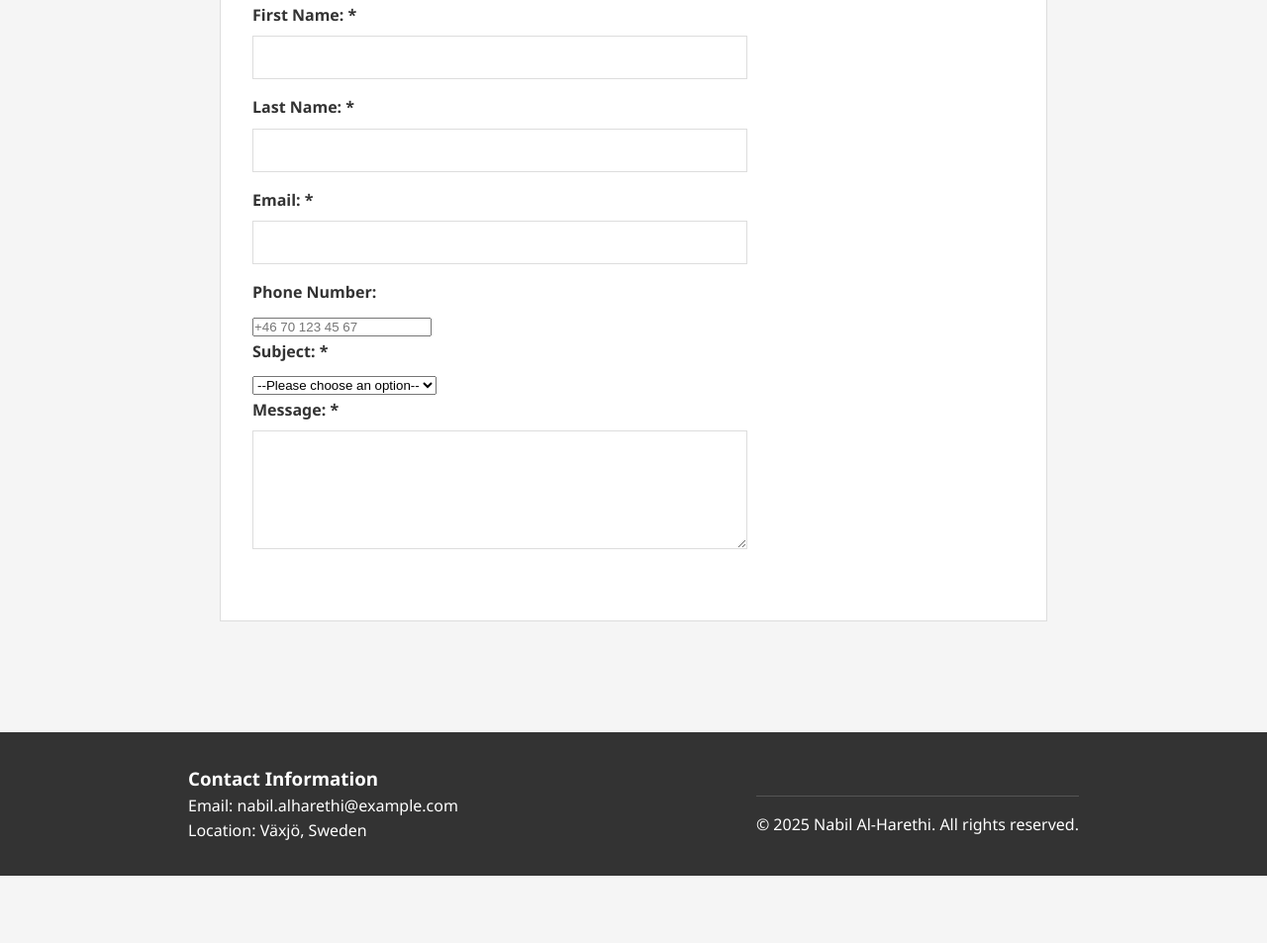
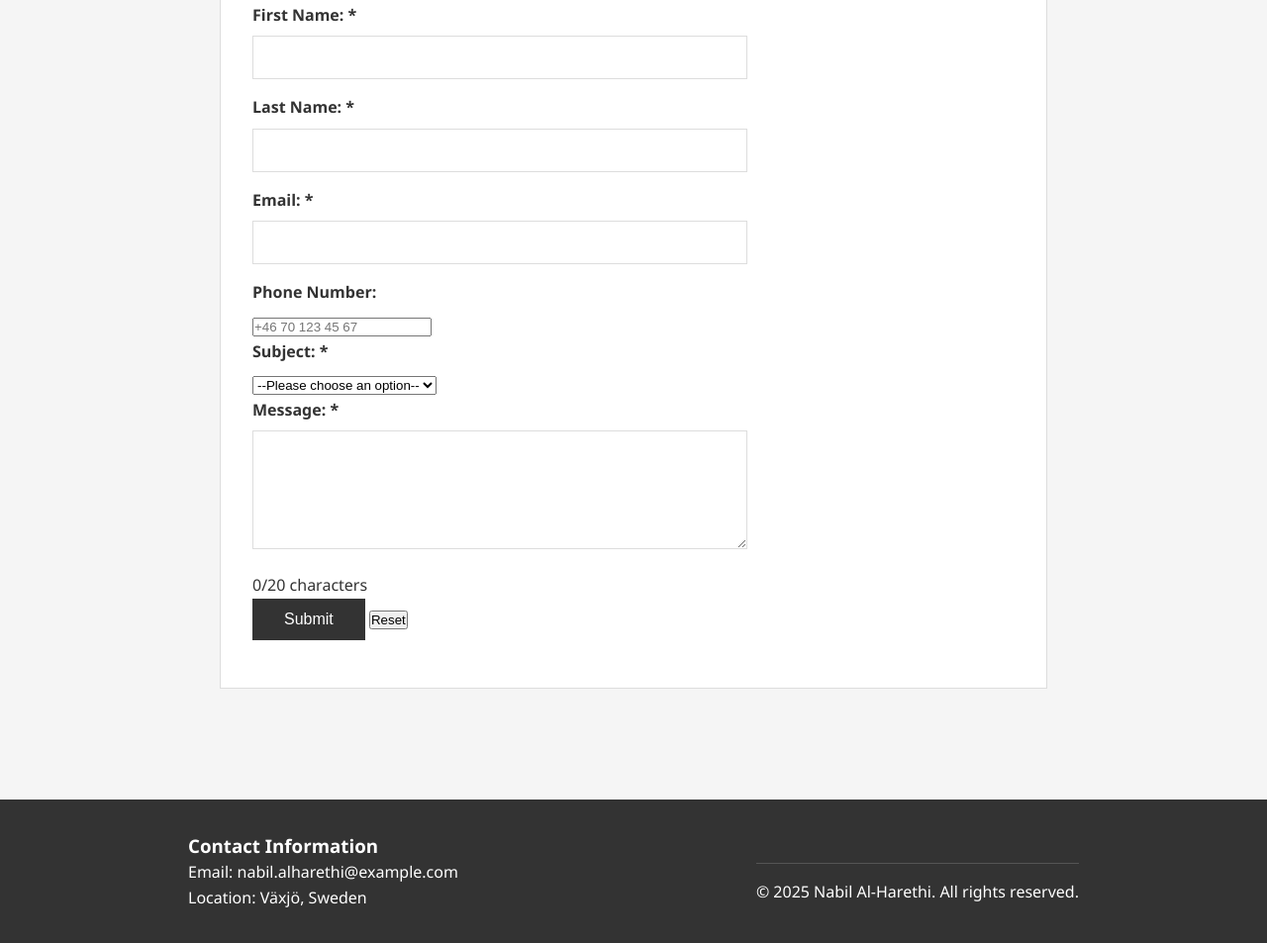
Before and after one commit to nabilalharethi/javaScript_Lab2_grade3, a plain HTML site: page contact.htm in a window 1280 px wide. Shown: the part 560-1513 px from the top of the page at 99% size. Before the commit the page ends 1445 px from the top, so only its background shows below. Drawn offline with Linux system fonts and the light colour scheme; files that its build step writes are made by us from their sources.

Commit message:
Added: form bottons and charchater counters

```diff
--- a/contact.htm
+++ b/contact.htm
@@ -64,7 +64,14 @@
                     <label for="message">Message: <span class="required">*</span></label>
                     <textarea id="message" name="message" rows="5" required></textarea>
                     <span class="error-message" id="message-error"></span>
+                    <div class="char-counter" id="char-counter">0/20 characters</div>
                 </div>
+                <div class="form-buttons">
+                    <button type="submit" class="submit-button">Submit</button>
+                    <button type="reset" class="reset-button" id="reset-button">Reset</button>
+                </div>
+                <div id="success-message" class="success-message" style="display: none;">Form submitted successfully! I will get back to you soon.</div>
+
             </form>
         </section>
     </main>
```
